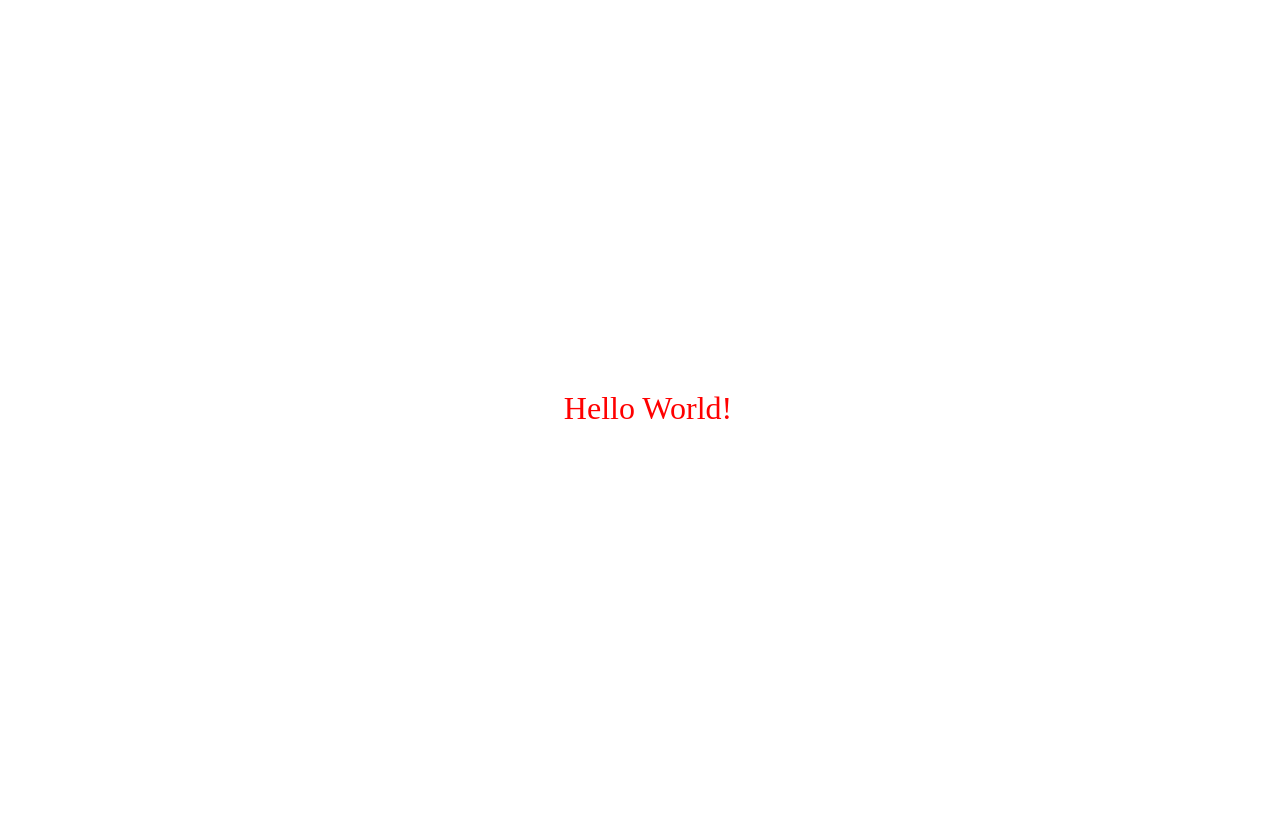
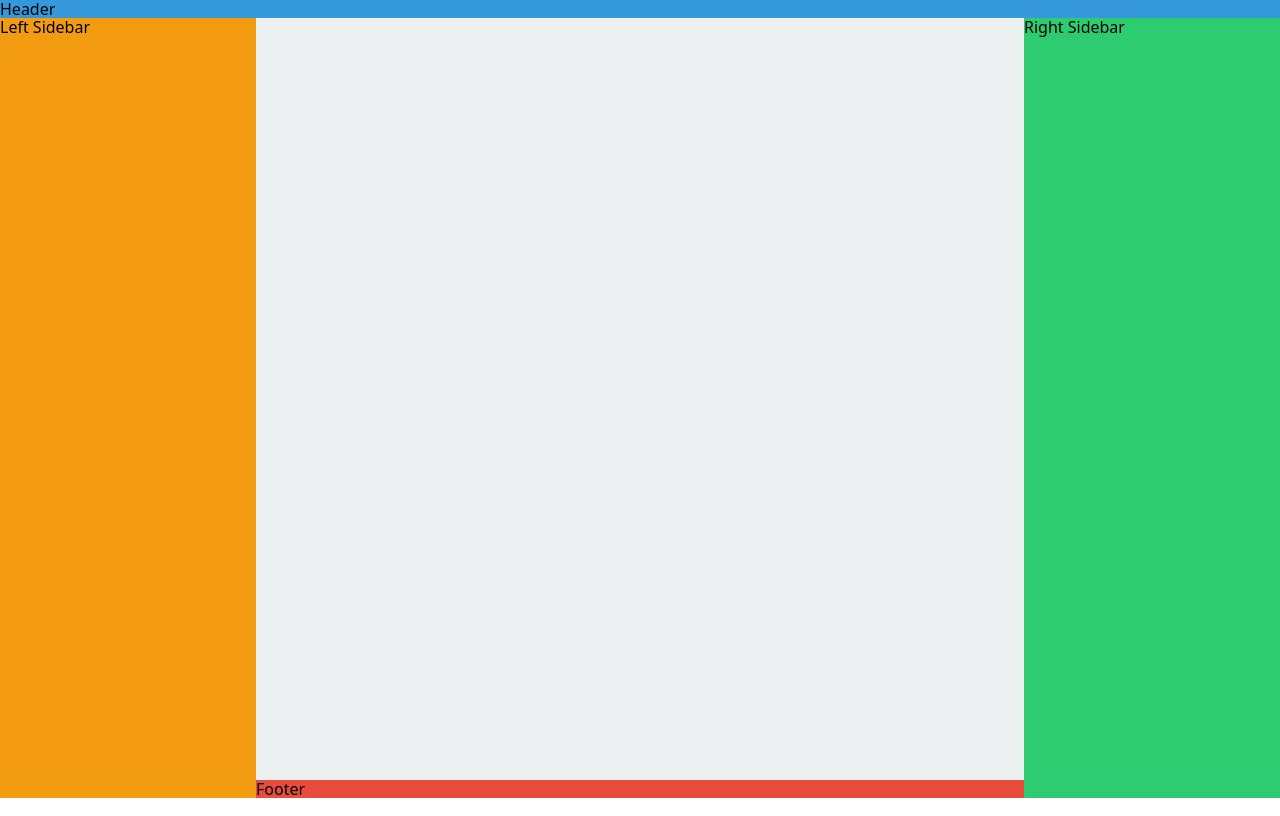
Before and after one commit to bounswe/bounswe2023group5, a React (Vite) app in the folder app/frontend/: page / in a window 1280 px wide. Built offline with nearby package versions, Linux system fonts and the light colour scheme.

Commit message:
Main layout added

```diff
--- a/app/frontend/package.json
+++ b/app/frontend/package.json
@@ -10,6 +10,7 @@
     "preview": "vite preview"
   },
   "dependencies": {
+    "modern-normalize": "^2.0.0",
     "react": "^18.2.0",
     "react-dom": "^18.2.0",
     "react-router-dom": "^6.17.0",
--- a/app/frontend/src/App.tsx
+++ b/app/frontend/src/App.tsx
@@ -1,5 +1,6 @@
 import { RouterProvider } from "react-router-dom";
 import { router } from "./router";
+import "./globals.scss";
 
 function App() {
   return (
--- /dev/null
+++ b/app/frontend/src/Layout/MainLayout/MainLayout.module.scss
@@ -0,0 +1,40 @@
+.holyGrailLayout {
+  display: grid;
+  $column-size: clamp(0px, 20%, 300px);
+  grid-template-columns: $column-size 1fr $column-size;
+  grid-template-rows: auto 1fr auto;
+  grid-template-areas:
+    "header header header"
+    "leftColumn mainContent rightColumn"
+    "leftColumn footer rightColumn";
+  height: auto;
+  min-height: calc(100vh - 2px);
+}
+
+.header {
+  position: sticky;
+  top: 0;
+
+  grid-area: header;
+  background-color: #3498db; // Light Blue
+}
+
+.mainContent {
+  grid-area: mainContent;
+  background-color: #ecf0f1; // Light Gray
+}
+
+.leftColumn {
+  grid-area: leftColumn;
+  background-color: #f39c12; // Orange
+}
+
+.rightColumn {
+  grid-area: rightColumn;
+  background-color: #2ecc71; // Green
+}
+
+.footer {
+  grid-area: footer;
+  background-color: #e74c3c; // Red
+}
--- /dev/null
+++ b/app/frontend/src/Layout/MainLayout/MainLayout.tsx
@@ -0,0 +1,18 @@
+import styles from "./MainLayout.module.scss";
+import { Outlet } from "react-router-dom";
+
+function MainLayout() {
+  return (
+    <div className={styles.holyGrailLayout}>
+      <div className={styles.header}>Header</div>
+      <div className={styles.leftColumn}>Left Sidebar</div>
+      <div className={styles.mainContent}>
+        <Outlet />
+      </div>
+      <div className={styles.rightColumn}>Right Sidebar</div>
+      <div className={styles.footer}>Footer</div>
+    </div>
+  );
+}
+
+export default MainLayout;
--- a/app/frontend/src/Pages/HelloWorld/HelloWorld.module.scss
+++ b/app/frontend/src/Pages/HelloWorld/HelloWorld.module.scss
@@ -1,8 +1,8 @@
 .hello {
   color: red;
   font-size: 2em;
-  height: 100vh;
-  width: 100vw;
+  height: 100%;
+  width: 100%;
   display: flex;
   justify-content: center;
   align-items: center;
--- /dev/null
+++ b/app/frontend/src/globals.scss
@@ -0,0 +1 @@
+@import "node_modules/modern-normalize/modern-normalize.css";
```
Also changed, not shown: app/frontend/src/router.tsx (+8 -1 lines), 1 other file (tests, documents, lock files or other folders).
